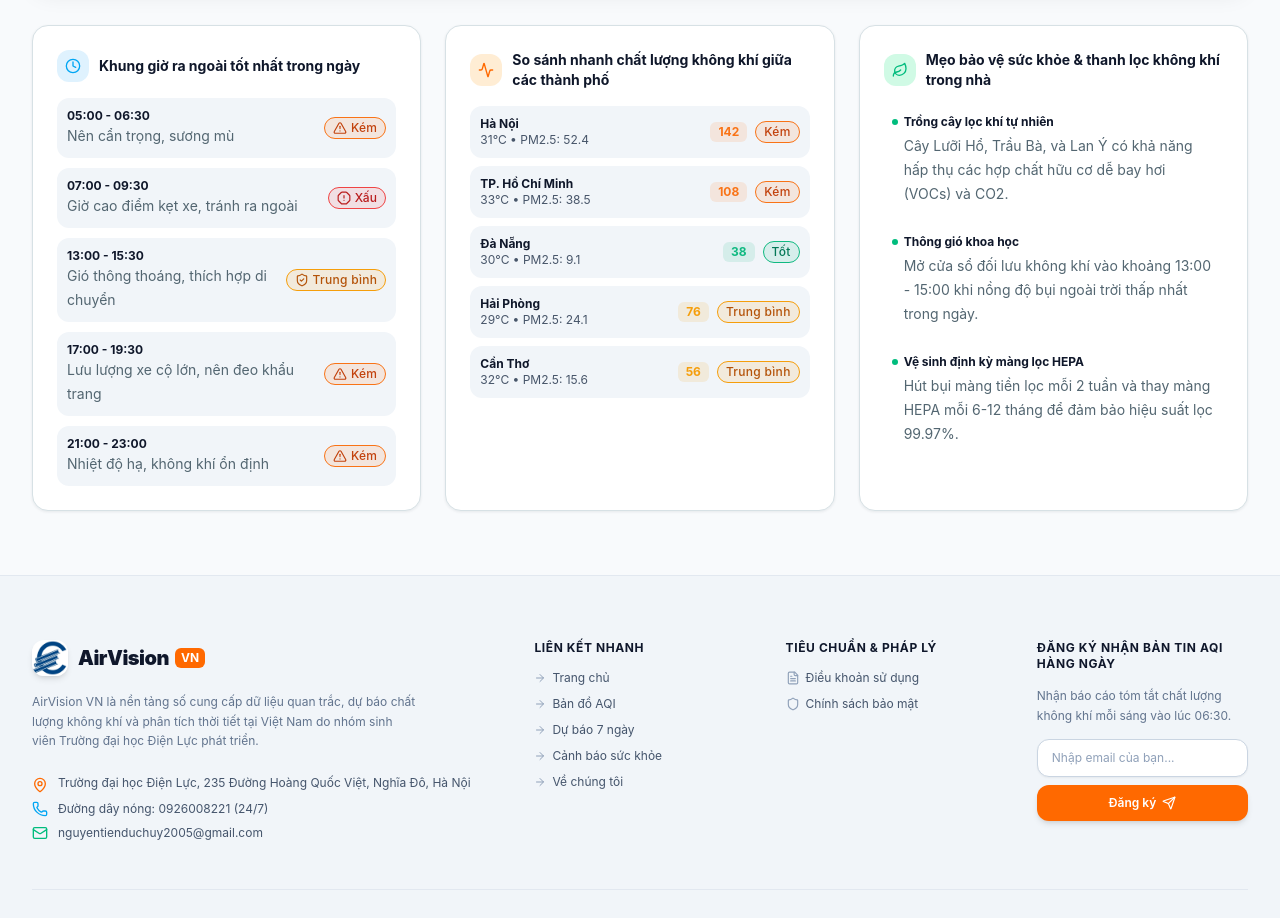
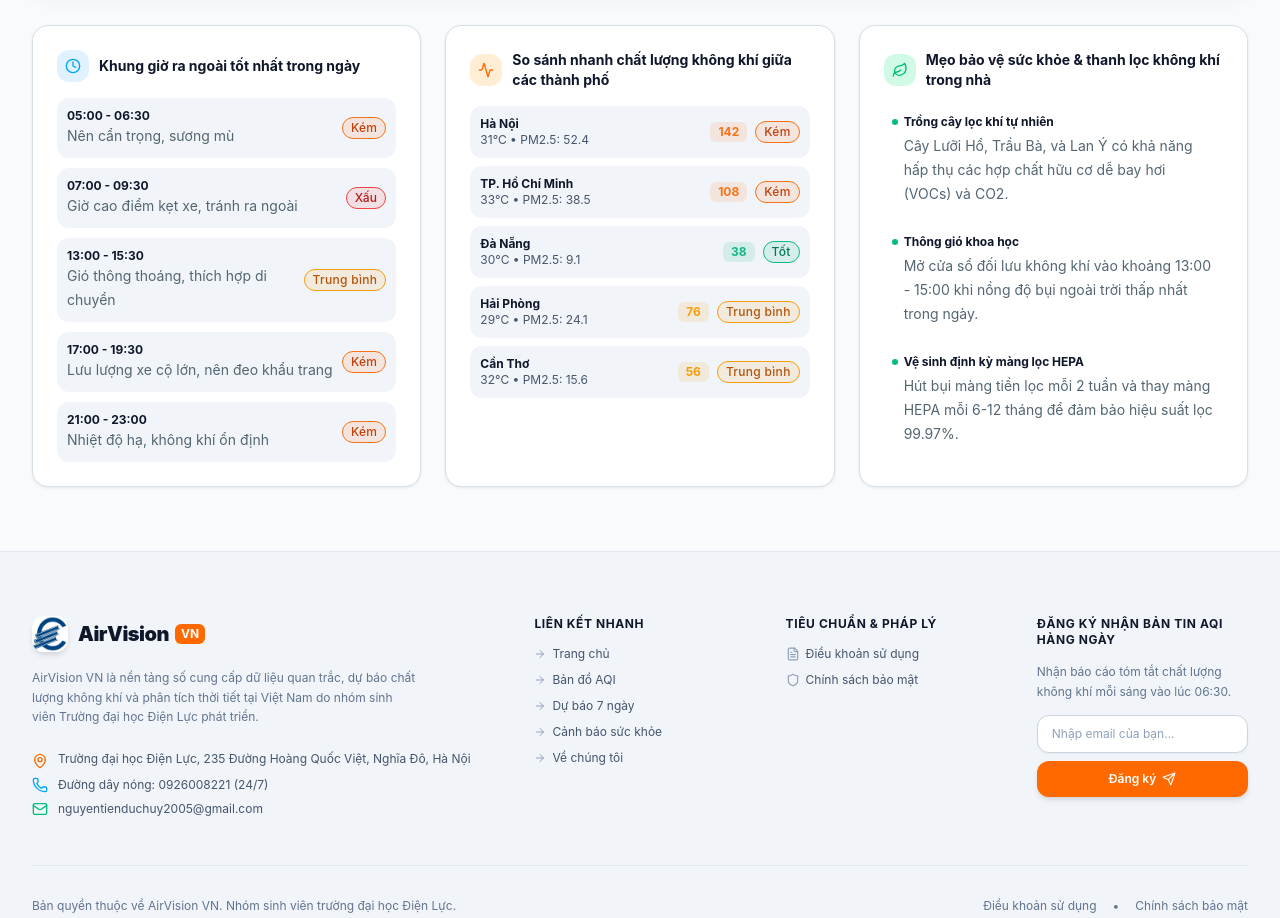
Before and after one commit to Duchuy-05/NCKH_Du-bao-chat-luong-khong-khi-AQI, a React (Vite) app in the folder frontend/: page / in a window 1280 px wide. Shown: the part 3580-4498 px from the top of the page. Built offline with nearby package versions, Linux system fonts and the light colour scheme.

Commit message:
feat: implement Home page with air quality dashboard, interactive charts, and station search

```diff
--- a/frontend/src/pages/Home.tsx
+++ b/frontend/src/pages/Home.tsx
@@ -597,8 +597,7 @@ export const Home: React.FC<HomeProps> = ({
                         {lang === 'vi' ? group.titleVi : group.titleEn}
                       </h3>
                     </div>
-                    <span className={`text-xs uppercase tracking-wider font-bold px-2 py-0.5 rounded-full ${
-                      group.riskLevel === 'critical'
+                    <span className={`text-xs uppercase tracking-wider font-bold px-2 py-0.5 rounded-full ${group.riskLevel === 'critical'
                         ? 'bg-red-100 dark:bg-red-950/60 text-red-600 dark:text-red-400'
                         : 'bg-orange-100 dark:bg-orange-950/60 text-orange-600 dark:text-orange-400'
                       }`}>
@@ -710,8 +709,7 @@ export const Home: React.FC<HomeProps> = ({
                 <div
                   key={key}
                   onClick={() => onSelectStation(currentStation)}
-                  className={`p-4 rounded-xl bg-[var(--surface-card)] border transition-all hover:shadow-[var(--shadow-card)] hover:-translate-y-0.5 cursor-pointer ${
-                    isOverLimit
+                  className={`p-4 rounded-xl bg-[var(--surface-card)] border transition-all hover:shadow-[var(--shadow-card)] hover:-translate-y-0.5 cursor-pointer ${isOverLimit
                       ? 'border-orange-300 dark:border-orange-900/60 hover:border-[var(--border-default)]'
                       : 'border-[var(--border-default)] hover:border-[var(--border-default)]'
                     }`}
@@ -766,8 +764,7 @@ export const Home: React.FC<HomeProps> = ({
             <div className="flex items-center gap-1 p-1 bg-[var(--surface-subtle)] rounded-xl self-start sm:self-auto">
               <button
                 onClick={() => setChartTab('24h')}
-                className={`px-3 py-1.5 rounded-lg text-xs font-bold transition-all cursor-pointer focus-visible:outline-none focus-visible:ring-2 focus-visible:ring-[var(--accent-focus)] ${
-                  chartTab === '24h'
+                className={`px-3 py-1.5 rounded-lg text-xs font-bold transition-all cursor-pointer focus-visible:outline-none focus-visible:ring-2 focus-visible:ring-[var(--accent-focus)] ${chartTab === '24h'
                     ? 'bg-white dark:surface-card text-[var(--accent-primary)] shadow-xs'
                     : 'text-slate-500 hover:text-slate-900 dark:hover:text-white'
                   }`}
@@ -776,8 +773,7 @@ export const Home: React.FC<HomeProps> = ({
               </button>
               <button
                 onClick={() => setChartTab('pollutants')}
-                className={`px-3 py-1.5 rounded-lg text-xs font-bold transition-all cursor-pointer focus-visible:outline-none focus-visible:ring-2 focus-visible:ring-[var(--accent-focus)] ${
-                  chartTab === 'pollutants'
+                className={`px-3 py-1.5 rounded-lg text-xs font-bold transition-all cursor-pointer focus-visible:outline-none focus-visible:ring-2 focus-visible:ring-[var(--accent-focus)] ${chartTab === 'pollutants'
                     ? 'bg-white dark:surface-card text-[var(--accent-primary)] shadow-xs'
                     : 'text-slate-500 hover:text-slate-900 dark:hover:text-white'
                   }`}
@@ -786,8 +782,7 @@ export const Home: React.FC<HomeProps> = ({
               </button>
               <button
                 onClick={() => setChartTab('temp')}
-                className={`px-3 py-1.5 rounded-lg text-xs font-bold transition-all cursor-pointer focus-visible:outline-none focus-visible:ring-2 focus-visible:ring-[var(--accent-focus)] ${
-                  chartTab === 'temp'
+                className={`px-3 py-1.5 rounded-lg text-xs font-bold transition-all cursor-pointer focus-visible:outline-none focus-visible:ring-2 focus-visible:ring-[var(--accent-focus)] ${chartTab === 'temp'
                     ? 'bg-white dark:surface-card text-[var(--accent-primary)] shadow-xs'
                     : 'text-slate-500 hover:text-slate-900 dark:hover:text-white'
                   }`}
@@ -986,7 +981,7 @@ export const Home: React.FC<HomeProps> = ({
                       <span className="text-sm leading-6 text-[var(--text-secondary)]">{lang === 'vi' ? item.adviceVi : item.adviceEn}</span>
                     </div>
                     <div className="shrink-0">
-                      <AQIBadge aqi={item.aqi} size="sm" />
+                      <AQIBadge aqi={item.aqi} size="sm" showIcon={false} />
                     </div>
                   </button>
                 ))}
```
Lines whose indentation alone changed are shown as unchanged.
